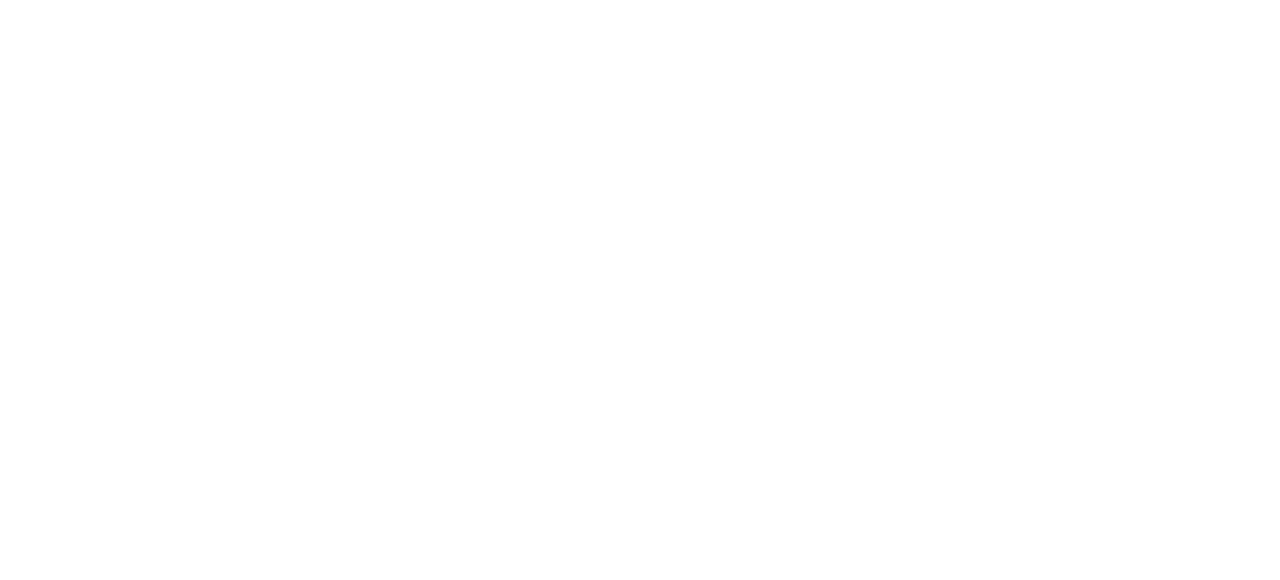
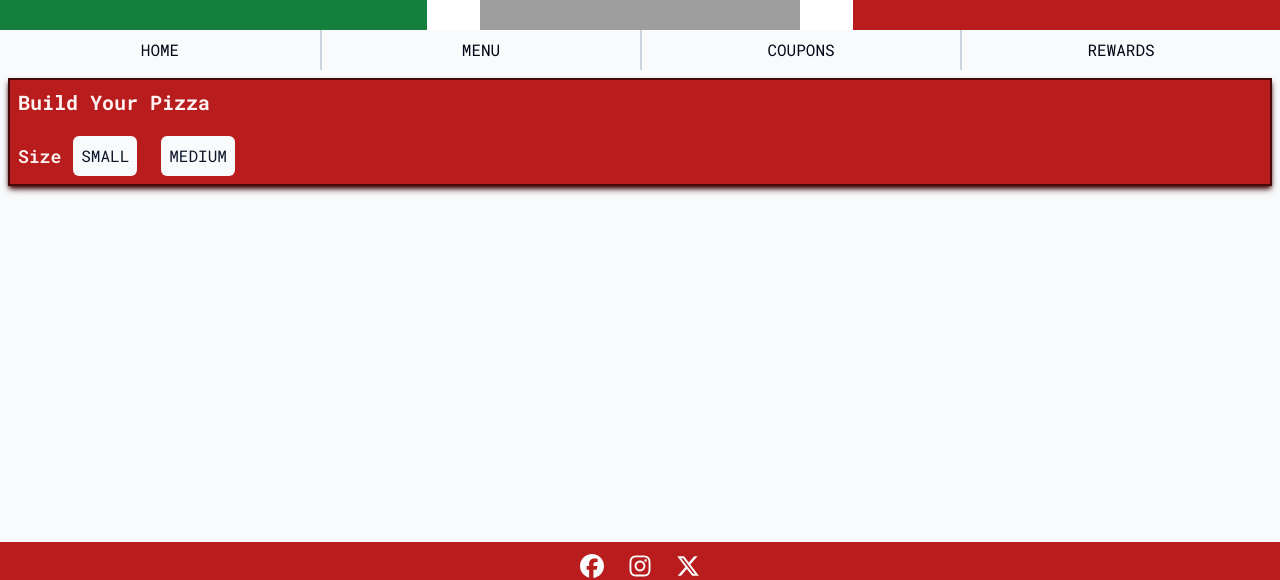
Before and after one commit to rgstupot/example-pizza, a React (Vite) app: page /order/build in a window 1280 px wide. Before the commit this address had no page. Shown: the part 210-790 px from the top of the page. Built offline with nearby package versions, Linux system fonts and the light colour scheme; grey boxes are pictures that could not be loaded.

Commit message:
started building custom pizza builder

```diff
--- a/src/App.jsx
+++ b/src/App.jsx
@@ -10,6 +10,7 @@
 import { CartProvider } from "./context/CartContext";
 import Order from "./pages/Order";
 import Cart from "./features/cart/Cart";
+import BuildOrder from "./features/order/BuildOrder";
 
 function App() {
   return (
@@ -22,6 +23,7 @@
             <Route path="coupons" element={<Coupons />} />
             <Route path="rewards" element={<Rewards />} />
             <Route path="order" element={<Order />} />
+            <Route path="order/build" element={<BuildOrder />} />
             <Route path="cart" element={<Cart />} />
           </Route>
         </Routes>
--- /dev/null
+++ b/src/features/order/BuildOrder.jsx
@@ -0,0 +1,46 @@
+function BuildOrder() {
+  return (
+    <div className="flex flex-col p-2">
+      <div className="flex flex-col gap-5 p-2 bg-red-700 text-red-50 border-2 border-red-950 shadow-md shadow-red-950">
+        <h1 className="text-xl font-bold">Build Your Pizza</h1>
+        <div className="flex items-center gap-3">
+          <h2 className="text-lg font-semibold">Size</h2>
+          <ul className="flex gap-6">
+            <li>
+              <input
+                type="radio"
+                id="small"
+                name="size"
+                value="small"
+                className="hidden peer"
+              />
+              <label
+                htmlFor="small"
+                className="p-2 bg-slate-50 text-slate-900 rounded-md uppercase flex items-center peer-checked:bg-red-500"
+              >
+                small
+              </label>
+            </li>
+            <li>
+              <input
+                type="radio"
+                id="medium"
+                name="size"
+                value="medium"
+                className="hidden peer"
+              />
+              <label
+                htmlFor="medium"
+                className="p-2 bg-slate-50 text-slate-900 rounded-md uppercase flex items-center peer-checked:bg-red-500"
+              >
+                medium
+              </label>
+            </li>
+          </ul>
+        </div>
+      </div>
+    </div>
+  );
+}
+
+export default BuildOrder;
--- /dev/null
+++ b/src/features/order/OrderBuildYourOwn.jsx
@@ -0,0 +1,32 @@
+import { Link } from "react-router-dom";
+
+function OrderBuildYourOwn() {
+  return (
+    <div className="flex justify-between items-center p-2 bg-red-700 text-red-50 border-2 border-red-950 shadow-md shadow-red-950">
+      <div className="flex flex-col gap-5">
+        <h1 className="font-extrabold text-xl">Build Your Own Pizza</h1>
+        <div className="flex flex-col gap-1">
+          <h2 className="text-sm">Toppings</h2>
+          <h3 className="italic text-xs">
+            pepperoni, sausage, ham, bacon, mushrooms, onions, sausage, bacon,
+            black olives, green peppers, pineapple, spinach
+          </h3>
+        </div>
+        <div className="flex justify-center items-center">
+          <Link to="/order/build">
+            <button className="p-2 rounded-md bg-slate-50 hover:bg-slate-200 uppercase text-slate-900 font-extrabold">
+              build now
+            </button>
+          </Link>
+        </div>
+      </div>
+      <img
+        src="build_your_own.webp"
+        alt="Build Your Own Pizza"
+        className="h-[5rem] md:h-[7rem] lg:h-[8rem] xl:h-[10rem] w-auto rounded-md"
+      />
+    </div>
+  );
+}
+
+export default OrderBuildYourOwn;
--- a/src/features/order/OrderMain.jsx
+++ b/src/features/order/OrderMain.jsx
@@ -1,5 +1,11 @@
+import OrderBuildYourOwn from "./OrderBuildYourOwn";
+
 function OrderMain() {
-  return <div>Order</div>;
+  return (
+    <div className="flex flex-col p-2">
+      <OrderBuildYourOwn />
+    </div>
+  );
 }
 
 export default OrderMain;
```
